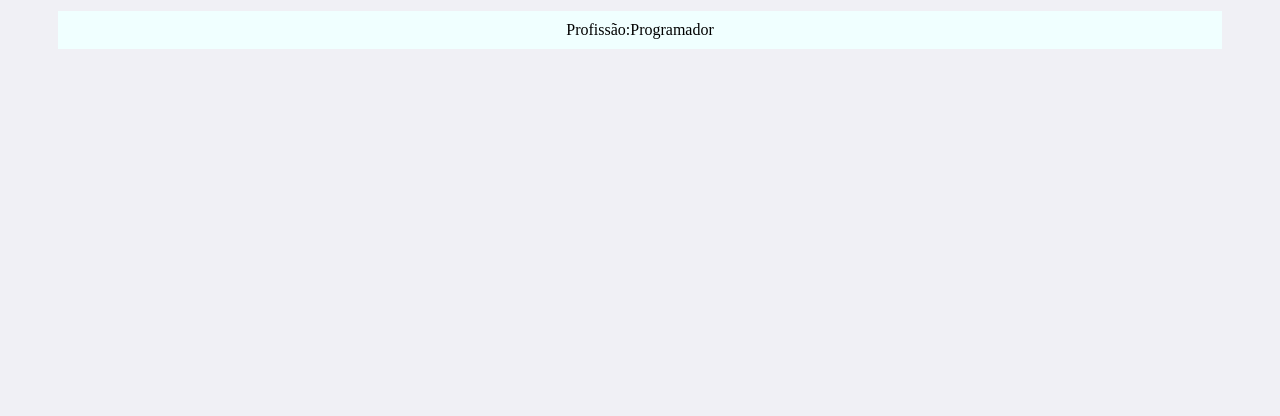
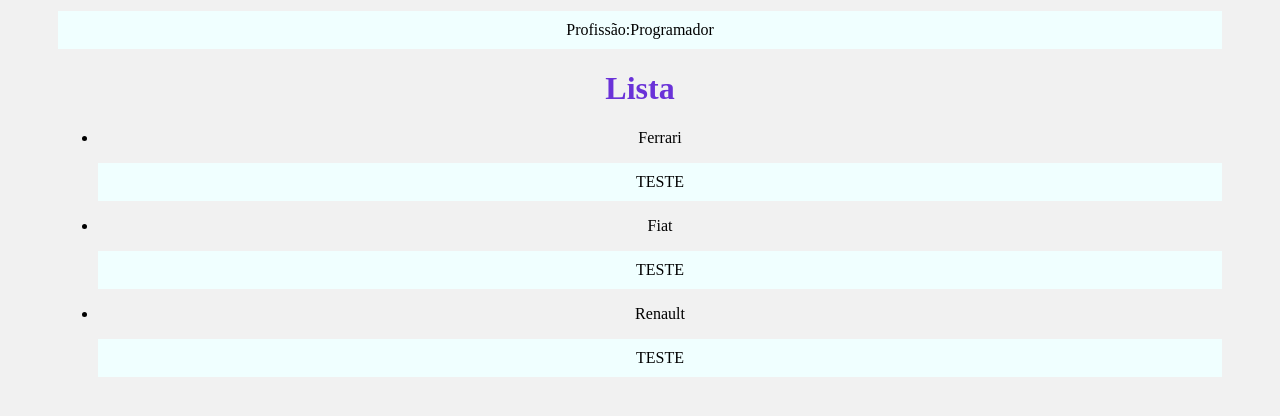
Before and after one commit to Picanho/meu-projeto, a React (Create React App) app: page / in a window 1280 px wide. Shown: the part 810-1226 px from the top of the page. Before the commit the page ends 933 px from the top, so only its background shows below. Built offline with nearby package versions, Linux system fonts and the light colour scheme.

Commit message:
Add files via upload

```diff
--- a/src/App.js
+++ b/src/App.js
@@ -1,9 +1,9 @@
 
 import './App.css';
-import HelloWorld from './components/HelloWorld';
+import Frase from './components/frase';
+import List from './components/List';
+import Pessoa from './components/Pessoa';
 import SayMyName from './components/SayMyName';
-import Pessoa from './components/Pessoa';
-import Frase from './components/frase';
 
 function App() {
 
@@ -18,6 +18,7 @@
       <SayMyName name="Jean" />
       <SayMyName name={nome} />
       <Pessoa nome="João" idade="25" profissao="Programador" foto="https://avatars.githubusercontent.com/u/5624255?v=4/" />
+     <List />
     </div>
   );
 }
--- /dev/null
+++ b/src/components/Item.js
@@ -0,0 +1,10 @@
+function Item (props) {
+  return (
+   <>
+   <li>{props.marca}</li>
+   <p>TESTE</p>
+   </>
+  )
+}
+
+export default Item
--- /dev/null
+++ b/src/components/List.js
@@ -0,0 +1,17 @@
+import Item from "./Item";
+
+function List() {
+  return (
+    <>
+      <h1>Lista</h1>
+      <ul>
+        <Item marca="Ferrari" />
+        <Item marca="Fiat" />
+        <Item marca="Renault" />
+      </ul>
+    </>
+  )
+
+}
+
+export default List;
--- a/src/index.css
+++ b/src/index.css
@@ -1,5 +1,6 @@
 body {
-  background-color: #f0f0f5;
+  background-color: #f1f1f1;
+  padding-bottom: 500px;
   padding: 50px;
 }
 
```
